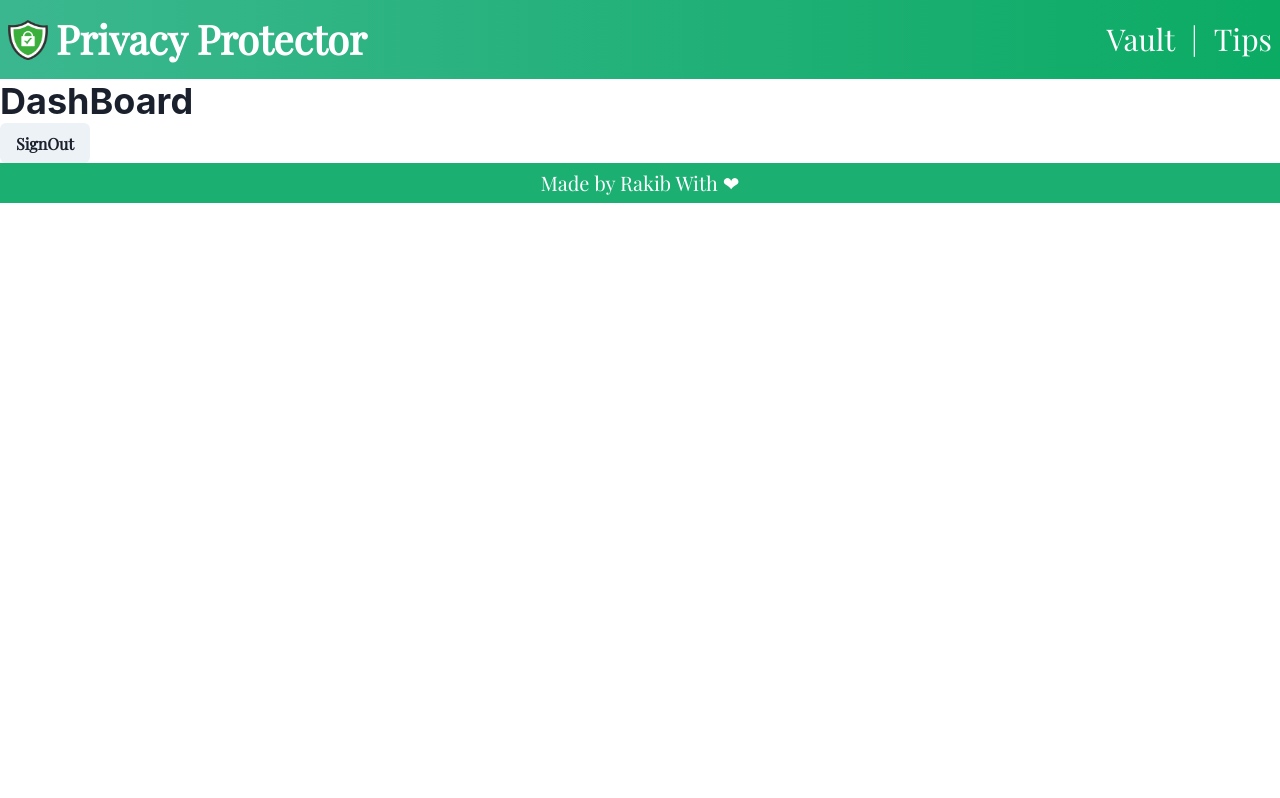
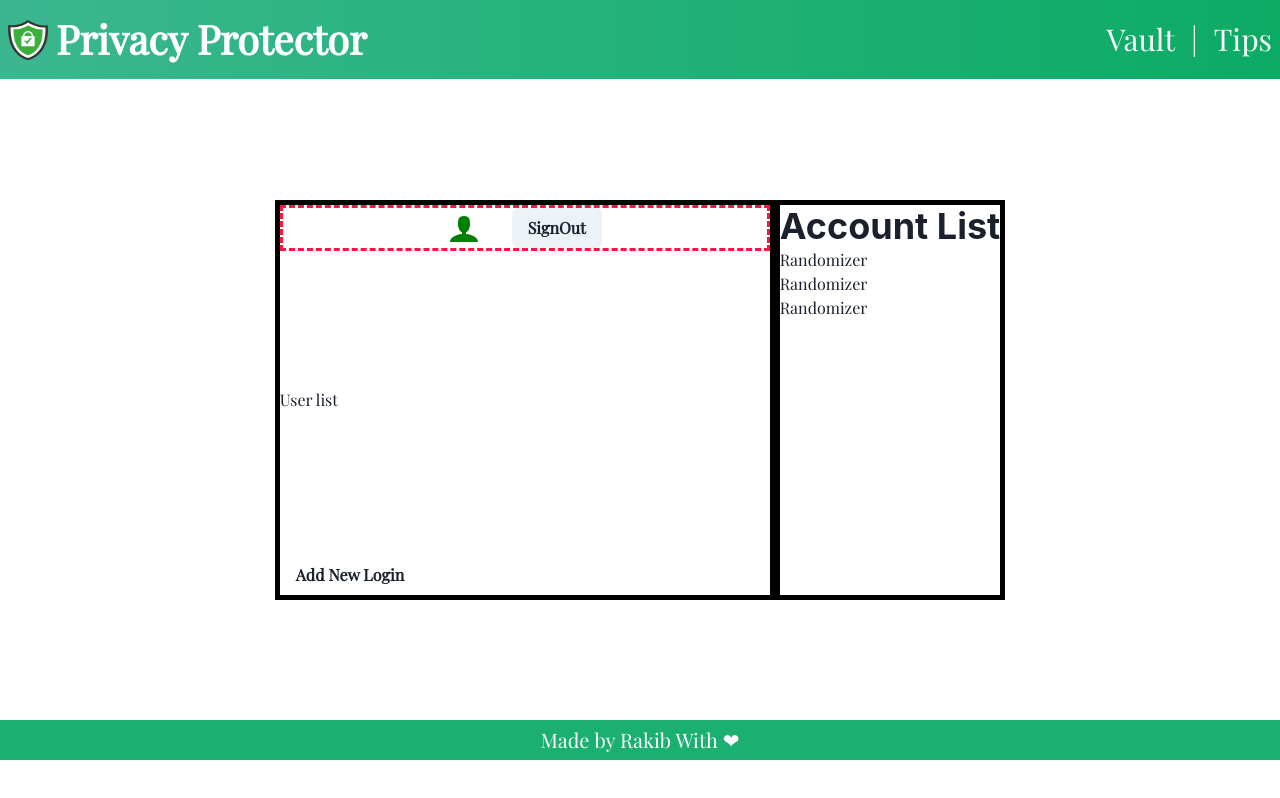
Before and after one commit to RakibRahman/privacy-protector, a React (Create React App) app: page /vault/dashboard in a window 1280 px wide. Built offline with nearby package versions, Linux system fonts and the light colour scheme; no server answers.

Commit message:
basic ui of dashboard done

```diff
--- /dev/null
+++ b/src/components/Vault/DashBoard/AddData.tsx
@@ -0,0 +1,108 @@
+import React, { useState } from "react";
+import {
+  Popover,
+  PopoverTrigger,
+  PopoverContent,
+  PopoverHeader,
+  PopoverBody,
+  PopoverArrow,
+  PopoverCloseButton,
+  Button,
+  Box,
+  Input,
+  FormLabel,
+  Flex,
+  Text,
+} from "@chakra-ui/react";
+import { AddDataProps } from "../../../interfaces/vaultTypes";
+
+export const AddData = () => {
+  const initFormValues = {
+    site: "",
+    username: "",
+    password: "",
+  };
+
+  //   const { error, signUp } = useAuth()!;
+
+  const [formState, setFormState] = useState<AddDataProps>(initFormValues);
+  const [isOpen, setIsOpen] = React.useState(false);
+  const open = () => setIsOpen(!isOpen);
+  const close = () => setIsOpen(false);
+  const onChangeHandler = (e: React.ChangeEvent<HTMLInputElement>) => {
+    const value = e.target.value;
+    setFormState({ ...formState, [e.target.name]: value });
+  };
+
+  const onSubmit = async (e: React.FormEvent<HTMLFormElement>) => {
+    e.preventDefault();
+    console.log(JSON.stringify(formState));
+    open();
+    setFormState(initFormValues);
+  };
+  return (
+    <Box fontSize="1.8rem">
+      <Popover
+        placement="top-start"
+        isOpen={isOpen}
+        returnFocusOnClose={false}
+        onClose={close}
+      >
+        <PopoverTrigger>
+          <Button bg="transparent" fontSize="16" onClick={open}>
+            <Text>Add New Login</Text>
+          </Button>
+        </PopoverTrigger>
+        <PopoverContent
+          bg="#ffffff"
+          w={{ base: "300px", md: "400px" }}
+          color="#000000"
+        >
+          <PopoverArrow />
+          <PopoverCloseButton />
+          <PopoverHeader>Enter Following Information</PopoverHeader>
+          <PopoverBody>
+            <form onSubmit={onSubmit}>
+              <Flex w="100%" flexDirection="column" gridGap="3">
+                {/* <Text>{error}</Text> */}
+                <FormLabel>
+                  <Text my="1"> Site URL:</Text>
+                  <Input
+                    placeholder="Website Address"
+                    name="site"
+                    value={formState.site}
+                    onChange={onChangeHandler}
+                  />
+                </FormLabel>
+                <FormLabel>
+                  <Text my="1">Username:</Text>
+
+                  <Input
+                    placeholder="Your Username or email"
+                    name="username"
+                    value={formState.username}
+                    onChange={onChangeHandler}
+                  />
+                </FormLabel>
+                <FormLabel>
+                  <Text my="1">Password:</Text>
+
+                  <Input
+                    placeholder="Password"
+                    name="password"
+                    value={formState.password}
+                    onChange={onChangeHandler}
+                  />
+                </FormLabel>
+
+                <Button type="submit" bg="#1AB188" w="100%" fontSize="1.5rem">
+                  Save
+                </Button>
+              </Flex>
+            </form>
+          </PopoverBody>
+        </PopoverContent>
+      </Popover>
+    </Box>
+  );
+};
--- a/src/components/Vault/DashBoard/DashBoard.tsx
+++ b/src/components/Vault/DashBoard/DashBoard.tsx
@@ -1,14 +1,36 @@
 import React from "react";
-import { Box, Heading, Text, Button } from "@chakra-ui/react";
+import { Box, Text, Button, Flex, Heading, Spacer } from "@chakra-ui/react";
 import { useAuth } from "./../context/context";
-
+import { UserInfo } from "./UserInfo";
+import { UserData } from "./UserData";
+import { UserAccounts } from "./UserAccounts";
 export const DashBoard = () => {
   const { currentUser, signOut } = useAuth()!;
   return (
-    <Box>
-      <Heading>DashBoard</Heading>
-      <Text>{currentUser?.email}</Text>
-      <Button onClick={signOut}>SignOut</Button>
-    </Box>
+    <Flex justify="center" align="center" w="100%" minH="80vh">
+      <Flex
+        className="leftSideBox"
+        w="500px"
+        border="5px solid black"
+        minH="50vh"
+        flexDirection="column"
+      >
+        <UserInfo />
+        <Spacer />
+        <UserAccounts />
+        <Spacer />
+        <UserData />
+      </Flex>
+      <Box className="rightSideBox" border="5px solid black" minH="50vh">
+        <Box>
+          <Heading>Account List</Heading>
+          <Box>
+            <Text>Randomizer</Text>
+            <Text>Randomizer</Text>
+            <Text>Randomizer</Text>
+          </Box>
+        </Box>
+      </Box>
+    </Flex>
   );
 };
--- /dev/null
+++ b/src/components/Vault/DashBoard/UserAccounts.tsx
@@ -0,0 +1,5 @@
+import React from "react";
+
+export const UserAccounts = () => {
+  return <div>User list</div>;
+};
--- /dev/null
+++ b/src/components/Vault/DashBoard/UserData.tsx
@@ -0,0 +1,10 @@
+import React from "react";
+import { FormLabel, Input, Box, Flex, Text } from "@chakra-ui/react";
+import { AddData } from "./AddData";
+export const UserData = () => {
+  return (
+    <Box>
+      <AddData />
+    </Box>
+  );
+};
--- /dev/null
+++ b/src/components/Vault/DashBoard/UserInfo.tsx
@@ -0,0 +1,24 @@
+import React from "react";
+import { Button, Flex, Heading } from "@chakra-ui/react";
+
+import { ImUser } from "react-icons/im";
+
+import { useAuth } from "./../context/context";
+
+export const UserInfo: React.FC = () => {
+  const { currentUser, signOut } = useAuth()!;
+  return (
+    <Flex
+      className="user__info"
+      fontSize="2rem"
+      align="center"
+      justify="center"
+      gridGap="4"
+      border="3px dashed#f14"
+    >
+      <ImUser color="green" />
+      <Heading>{currentUser?.email}</Heading>
+      <Button onClick={signOut}>SignOut</Button>
+    </Flex>
+  );
+};
--- a/src/interfaces/vaultTypes.ts
+++ b/src/interfaces/vaultTypes.ts
@@ -14,3 +14,9 @@ export interface AppContextInterface {
   signUp: (user: UserCredentialProps) => void;
   signOut: () => any;
 }
+
+export interface AddDataProps {
+  site: string;
+  username: string;
+  password: string;
+}
```
